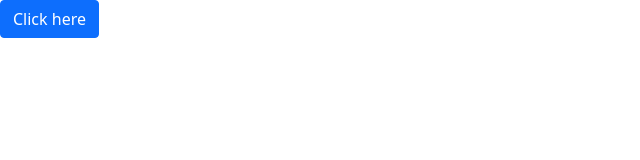
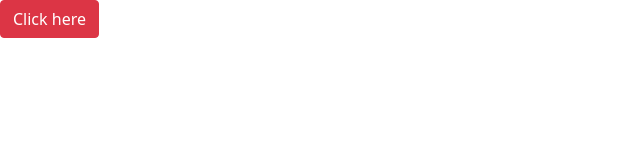
Before and after one commit to SwabirMohammed/Collab, a plain HTML site: page index.html in a window 1280 px wide. Shown: the whole page, without its empty margins (0-640 px from the left). Drawn offline with Linux system fonts and the light colour scheme.

Commit message:
First collab

```diff
--- a/index.html
+++ b/index.html
@@ -7,7 +7,7 @@
 </head>
 <body>
 
-<button class="btn btn-primary"> Click here </button>
+<button class="btn btn-danger"> Click here</button>
 
 
 </body>
```
